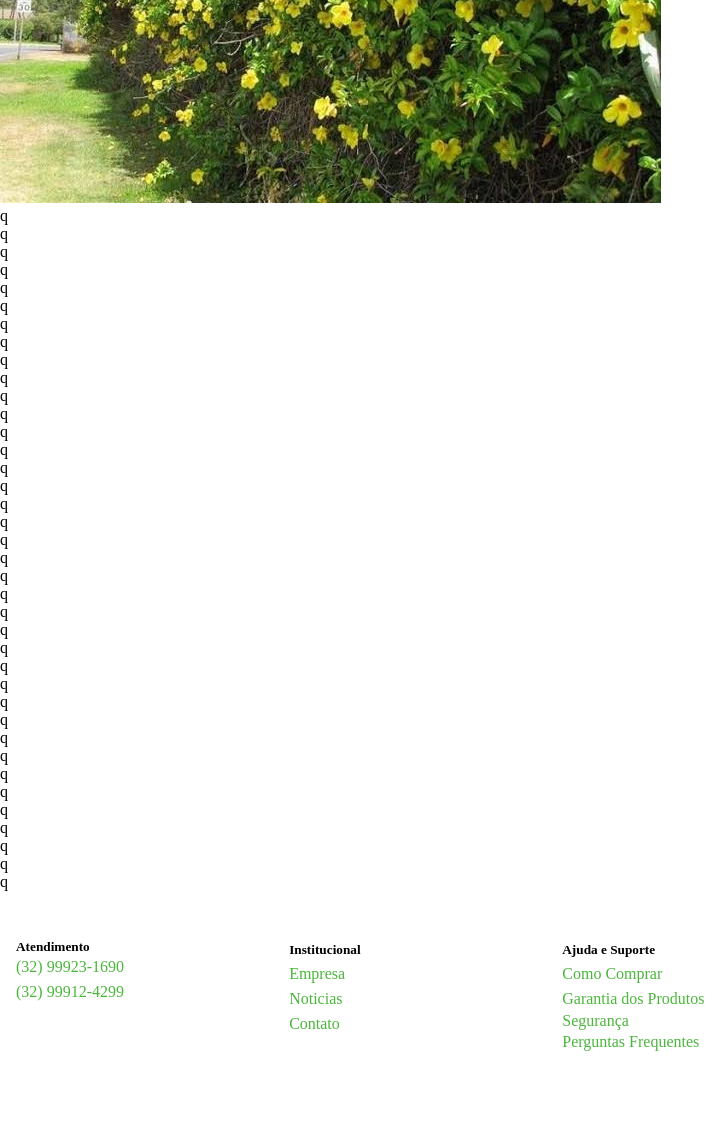
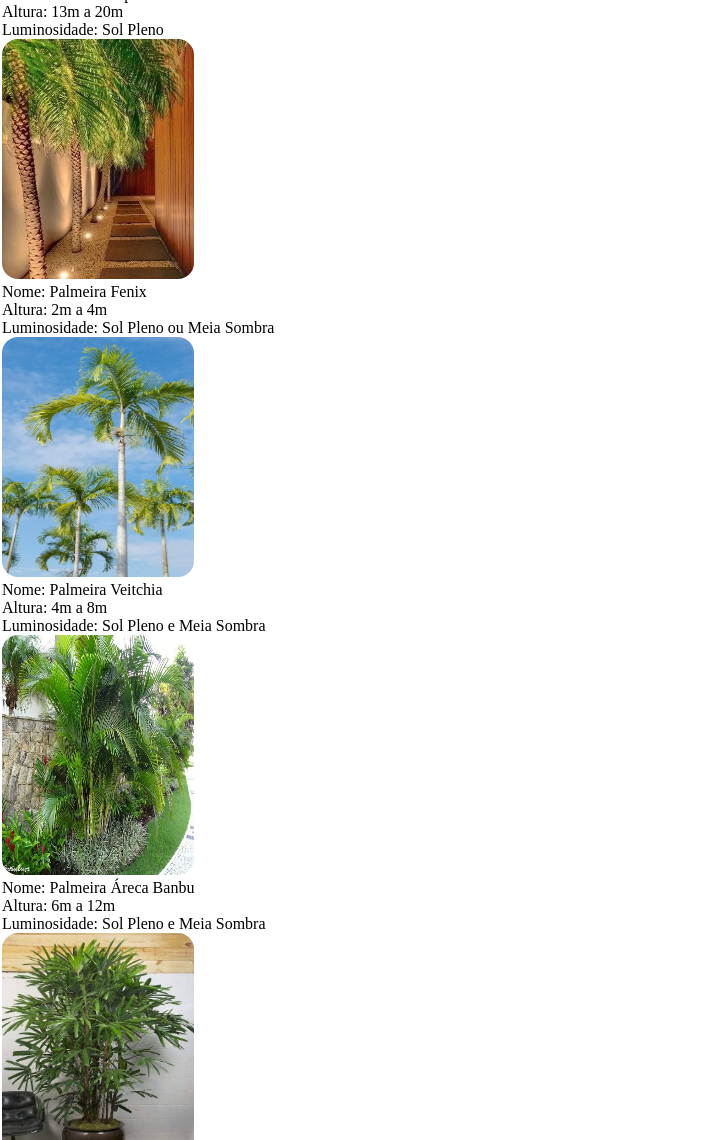
Before and after one commit to thuliopv360/enioplantas, a plain HTML site: page index.html in a window 1280 px wide. Shown: the part 512-1652 px from the top of the page, without its empty margins (0-724 px from the left). Before the commit the page ends 1616 px from the top, so only its background shows below. Drawn offline with Linux system fonts and the light colour scheme.

Commit message:
database addition

```diff
--- a/assets/css/index.css
+++ b/assets/css/index.css
@@ -36,6 +36,22 @@ button#buttonHeader{
 img#imageButton{
     width: 1rem;
     height: 1rem;
+}
+
+section#display{
+    display: flex;
+    flex-wrap: wrap;
+}
+
+tr.tableDisplay{
+    display:flex;
+    flex-direction: column;
+}
+
+img.imageDisplay{
+    height:15rem;
+    width:12rem;
+    border-radius: 1rem;
 }
 
 footer#footer{
--- a/assets/js/script.js
+++ b/assets/js/script.js
@@ -0,0 +1,118 @@
+let bancoDeDados = [
+    {nome: "Rabo de Raposa", altura: "13m a 20m", luminosidade: "Sol Pleno", imagem: "../assets/imgs/plantas/rabo_de_raposa.jpg"},
+    {nome: "Palmeira Fenix", altura: "2m a 4m", luminosidade: "Sol Pleno ou Meia Sombra", imagem: "../assets/imgs/plantas/fenix.jpg"},
+    {nome: "Palmeira Veitchia", altura: "4m a 8m", luminosidade: "Sol Pleno e Meia Sombra", imagem: "../assets/imgs/plantas/veitchia.jpg"},
+    {nome: "Palmeira Áreca Banbu", altura: "6m a 12m", luminosidade: "Sol Pleno e Meia Sombra", imagem: "../assets/imgs/plantas/areca_bambu.jpg"},
+    {nome: "Palmeira Ráfia", altura: "2m a 3m", luminosidade: "Sombra ou Meia Sombra", imagem: "../assets/imgs/plantas/rafia.jpg"},
+    {nome: "Palmeira Imperial", altura: "18m a 40m", luminosidade: "Sol Pleno", imagem: "../assets/imgs/plantas/imperial.jpg"},
+    {nome: "Guaimbê", altura: "1,5m a 2m", luminosidade: "Sol Pleno e Meia Sombra", imagem: "../assets/imgs/plantas/guaimbe.jpg"},
+    {nome: "Xanadu", altura: "60cm a 90cm", luminosidade: "Sol Pleno e Meia Sombra", imagem: "../assets/imgs/plantas/xanadu.jpg"},
+    {nome: "Costela de Adão", altura: "80 cm a 1,5m", luminosidade: "Sombra e Meia Sombra", imagem: "../assets/imgs/plantas/costela_de_adao.jpg"},
+    {nome: "Filodendro Ondulado", altura: "90 cm a 1,50m", luminosidade: "Sombra e Meia Sombra", imagem: "../assets/imgs/plantas/filodrendo_ondulado.jpg"},
+    {nome: "Maranta Charuto", altura: "Até 4m", luminosidade: "Sol Pleno e Meia Sombra", imagem: "../assets/imgs/plantas/maranta_charuto.jpg"},
+    {nome: "Dracena Tricolor", altura: "Até 2m", luminosidade: "Sol Pleno e Meia Sombra", imagem: "../assets/imgs/plantas/dracena_tricolor.jpg"},
+    {nome: "Dracena Vermelha", altura: "1m a 1,5m", luminosidade: "Sol Pleno e Meia Sombra", imagem: "../assets/imgs/plantas/dracena_vermelha.jpg"},
+    {nome: "Bruxinhos", altura: "60 cm a 80 cm", luminosidade: "Sol Pleno e Meia Sombra", imagem: "../assets/imgs/plantas/bruxinho.jpg"},
+    {nome: "Kaizuka", altura: "4m a 6m", luminosidade: "Sol Pleno e Meia Sombra", imagem: "../assets/imgs/plantas/kaizuka.jpg"},
+    {nome: "Cipreste Italiano", altura: "12m a 25m", luminosidade: "Sol Pleno", imagem: "../assets/imgs/plantas/cipreste_italiano.jpg"},
+    {nome: "Moreia", altura: "50cm a 70cm", luminosidade: "Sol Pleno e Meia Sombra", imagem: "../assets/imgs/plantas/moreia.jpg"},
+    {nome: "Pleomele", altura: "1,5m a 3m", luminosidade: "Sol Pleno e Meia Sombra", imagem: "../assets/imgs/plantas/pleomele.jpg"},
+    {nome: "Ficus Lyrata", altura: "1m a 2m", luminosidade: "Sombra", imagem: "../assets/imgs/plantas/ficus_lyrata.jpg"},
+    {nome: "Croton", altura: "1,5m a 2m", luminosidade: "Sol Pleno e Meia Sombra", imagem: "../assets/imgs/plantas/croton.jpg"},
+    {nome: "Jasmim Manga", altura: "4m a 6m", luminosidade: "Sol Pleno", imagem: "../assets/imgs/plantas/jasmim_manga.jpg"},
+    {nome: "Sulpaties", altura: "60cm a 80cm", luminosidade: "Sol Pleno e Meia Sombra", imagem: "../assets/imgs/plantas/sulpaties.jpg"},
+    {nome: "Barba de Serpente", altura: "40cm", luminosidade: "Sol Pleno e Meia Sombra", imagem: "../assets/imgs/plantas/barba_de_serpente.jpg"},
+    {nome: "Dianella", altura: "30cm a 50cm", luminosidade: "Sol Pleno e Meia Sombra", imagem: "../assets/imgs/plantas/dianella.jpg"},
+    {nome: "Agapanthus", altura: "80cm a 1,2m", luminosidade: "Sol Pleno e Meia Sombra", imagem: "../assets/imgs/plantas/agapanthus.jpg"},
+    {nome: "Alpinia Vermelha", altura: "1m a 2m", luminosidade: "Sol Pleno e Meia Sombra", imagem: "../assets/imgs/plantas/alpinia_vermelha.jpg"},
+    {nome: "Espada de São Jorge", altura: "80cm a 1,2m", luminosidade: "Sol, Sombra e Meia Sombra", imagem: "../assets/imgs/plantas/espada_de_sao_jorge.jpg"},
+    {nome: "Lança de São Jorge", altura: "50cm a 1m", luminosidade: "Sombra e Meia Sombra", imagem: "../assets/imgs/plantas/lanca_de_sao_jorge.jpg"},
+    {nome: "Clusia", altura: "Até 5m", luminosidade: "Sol Pleno e Meia Sombra", imagem: "../assets/imgs/plantas/clusia.jpg"},
+    {nome: "Capim do Texas Rubro", altura: "1m a 1,2m", luminosidade: "Sol Pleno", imagem: "../assets/imgs/plantas/capim_do_texas_rubro.jpg"},
+    {nome: "Capim do Texas Verde", altura: "1m a 1,2m", luminosidade: "Sol Pleno", imagem: "../assets/imgs/plantas/capim_do_texas_verde.jpg"},
+    {nome: "Aspargo Plumoso Real", altura: "40cm a 60cm", luminosidade: "Sol Pleno e Meia Sombra", imagem: "../assets/imgs/plantas/aspargo_plumoso_real.jpg"},
+    {nome: "Aspargo Alfinete Pendente", altura: "40cm a 60cm", luminosidade: "Sombra e Meia Sombra", imagem: "../assets/imgs/plantas/aspargo_alfinete_pendente.jpg"},
+    {nome: "Arvore do Viajante", altura: "12m", luminosidade: "Sol Pleno e Meia Sombra", imagem: "../assets/imgs/plantas/arvore_do_viajante.jpg"},
+    {nome: "Iris da Praia", altura: "90cm", luminosidade: "Sol Pleno e Meia Sombra", imagem: "../assets/imgs/plantas/iris_da_praia.jpg"},
+    {nome: "Strelitzia", altura: "1,2m", luminosidade: "Sol Pleno e Meia Sombra", imagem: "../assets/imgs/plantas/strelitzia.jpg"},
+    {nome: "Podocarpus", altura: "1m a 4m", luminosidade: "Sol Pleno e Meia Sombra", imagem: "../assets/imgs/plantas/podocarpus.jpg"},
+    {nome: "Pata de Elefante", altura: "3m a 5m", luminosidade: "Sol Pleno e Meia Sombra", imagem: "../assets/imgs/plantas/pata_de_elefante.jpg"},
+    {nome: "Tamareira", altura: "20m a 30m", luminosidade: "Sol Pleno", imagem: "../assets/imgs/plantas/tamareira.jpg"},
+    {nome: "Oliveira", altura: "5m a 20m", luminosidade: "Sol Pleno", imagem: "../assets/imgs/plantas/oliveira.jpg"},
+    {nome: "Bela Da Manhã", altura: "30cm a 50cm", luminosidade: "Sol Pleno", imagem: "../assets/imgs/plantas/bela_da_manha.jpg"},
+    {nome: "Clorofito", altura: "15cm a 30cm", luminosidade: "Sol Pleno e Meia Sombra", imagem: "../assets/imgs/plantas/clorofito.jpg"},
+    {nome: "Bela Emília", altura: "30cm a 50cm", luminosidade: "Sol Pleno", imagem: "../assets/imgs/plantas/bela_emilia.jpg"},
+    {nome: "Begônia Cerosa", altura: "80cm a 1m", luminosidade: "Sol Pleno", imagem: "../assets/imgs/plantas/begonia_cerosa.jpg"},
+    {nome: "Trevo Roxo", altura: "40cm a 80cm", luminosidade: "Sombra e Meia Sombra", imagem: "../assets/imgs/plantas/trevo_roxo.jpg"},
+    {nome: "Hibisco", altura: "2m a 5m", luminosidade: "Sol Pleno", imagem: "../assets/imgs/plantas/hibisco.jpg"},
+    {nome: "Amaryllis", altura: "70cm", luminosidade: "Sombra e Meia Sombra", imagem: "../assets/imgs/plantas/amaryllis.jpg"},
+    {nome: "Camarão Amarelo", altura: "80cm a 2m", luminosidade: "Sol Pleno e Meia Sombra", imagem: "../assets/imgs/plantas/camarao_amarelo.jpg"},
+    {nome: "Rosa Do Deserto", altura: "40cm a 80cm", luminosidade: "Sol Pleno e Meia Sombra", imagem: "../assets/imgs/plantas/rosa_do_deserto.jpg"},
+    {nome: "Dracena Arborea", altura: "3m a 6m", luminosidade: "Sol Pleno", imagem: "../assets/imgs/plantas/dracena_arborea.jpg"},
+    {nome: "Tostão Pendente", altura: "80cm", luminosidade: "Sombra e Meia Sombra", imagem: "../assets/imgs/plantas/tostao_pendente.jpg"},
+    {nome: "Bromélia Imperial", altura: "1m a 1,5m", luminosidade: "Sol Pleno e Meia Sombra", imagem: "../assets/imgs/plantas/bromelia_imperial.jpg"},
+    {nome: "Dracena Baby", altura: "80cm a 4m", luminosidade: "Sol Pleno e Meia Sombra", imagem: "../assets/imgs/plantas/dracena_baby.jpg"},
+    {nome: "Trapoeraba Roxa", altura: "20cm a 35cm", luminosidade: "Sol Pleno e Meia Sombra", imagem: "../assets/imgs/plantas/trapoeraba_roxa.jpg"},
+    {nome: "Singónio", altura: "30cm a 40cm", luminosidade: "Sombra e Meia Sombra", imagem: "../assets/imgs/plantas/singonio.jpg"},
+    {nome: "Câmara Lantana", altura: "1m a 1,8m", luminosidade: "Sol Pleno", imagem: "../assets/imgs/plantas/camara_lantana.jpg"},
+    {nome: "Cyca", altura: "1,5m a 2m", luminosidade: "Sol Pleno e Meia Sombra", imagem: "../assets/imgs/plantas/cyca.jpg"},
+    {nome: "Alocasia", altura: "1m", luminosidade: "Sombra e Meia Sombra", imagem: "../assets/imgs/plantas/alocasia.jpg"},
+    {nome: "Bambú Mosso", altura: "1,5m a 4m", luminosidade: "Sombra e Meia Sombra", imagem: "../assets/imgs/plantas/bambu_mosso.jpg"},
+    {nome: "Bambú da Sorte", altura: "1,5m", luminosidade: "Sombra e Meia Sombra", imagem: "../assets/imgs/plantas/bambu_da_sorte.jpg"},
+    {nome: "Agave Palito", altura: "1,4m a 1,6m", luminosidade: "Sol Pleno", imagem: "../assets/imgs/plantas/agave_palito.jpg"},
+    {nome: "Yuca Rostrata", altura: "2m a 3m", luminosidade: "Sol Pleno e Meia Sombra", imagem: "../assets/imgs/plantas/yuca_rostrata.jpg"},
+    {nome: "", altura: "", luminosidade: "Sol Pleno ou Meia Sombra", imagem: "../assets/imgs/plantas/.jpg"},
+    {nome: "", altura: "", luminosidade: "Sol Pleno ou Meia Sombra", imagem: "../assets/imgs/plantas/.jpg"},
+    {nome: "", altura: "", luminosidade: "Sol Pleno ou Meia Sombra", imagem: "../assets/imgs/plantas/.jpg"},
+    {nome: "", altura: "", luminosidade: "Sol Pleno ou Meia Sombra", imagem: "../assets/imgs/plantas/.jpg"},
+    {nome: "", altura: "", luminosidade: "Sol Pleno ou Meia Sombra", imagem: "../assets/imgs/plantas/.jpg"},
+    {nome: "", altura: "", luminosidade: "Sol Pleno ou Meia Sombra", imagem: "../assets/imgs/plantas/.jpg"},
+    {nome: "", altura: "", luminosidade: "Sol Pleno ou Meia Sombra", imagem: "../assets/imgs/plantas/.jpg"},
+    {nome: "", altura: "", luminosidade: "Sol Pleno ou Meia Sombra", imagem: "../assets/imgs/plantas/.jpg"},
+    {nome: "", altura: "", luminosidade: "Sol Pleno ou Meia Sombra", imagem: "../assets/imgs/plantas/.jpg"},
+    {nome: "", altura: "", luminosidade: "Sol Pleno ou Meia Sombra", imagem: "../assets/imgs/plantas/.jpg"},
+    {nome: "", altura: "", luminosidade: "Sol Pleno ou Meia Sombra", imagem: "../assets/imgs/plantas/.jpg"},
+    {nome: "", altura: "", luminosidade: "Sol Pleno ou Meia Sombra", imagem: "../assets/imgs/plantas/.jpg"},
+    {nome: "", altura: "", luminosidade: "Sol Pleno ou Meia Sombra", imagem: "../assets/imgs/plantas/.jpg"},
+    {nome: "", altura: "", luminosidade: "Sol Pleno ou Meia Sombra", imagem: "../assets/imgs/plantas/.jpg"},
+    {nome: "", altura: "", luminosidade: "Sol Pleno ou Meia Sombra", imagem: "../assets/imgs/plantas/.jpg"},
+    {nome: "", altura: "", luminosidade: "Sol Pleno ou Meia Sombra", imagem: "../assets/imgs/plantas/.jpg"},
+    {nome: "", altura: "", luminosidade: "Sol Pleno ou Meia Sombra", imagem: "../assets/imgs/plantas/.jpg"},
+    {nome: "", altura: "", luminosidade: "Sol Pleno ou Meia Sombra", imagem: "../assets/imgs/plantas/.jpg"},
+    {nome: "", altura: "", luminosidade: "Sol Pleno ou Meia Sombra", imagem: "../assets/imgs/plantas/.jpg"},
+    {nome: "", altura: "", luminosidade: "Sol Pleno ou Meia Sombra", imagem: "../assets/imgs/plantas/.jpg"},
+    {nome: "", altura: "", luminosidade: "Sol Pleno ou Meia Sombra", imagem: "../assets/imgs/plantas/.jpg"},
+    {nome: "", altura: "", luminosidade: "Sol Pleno ou Meia Sombra", imagem: "../assets/imgs/plantas/.jpg"},
+    {nome: "", altura: "", luminosidade: "Sol Pleno ou Meia Sombra", imagem: "../assets/imgs/plantas/.jpg"},
+    {nome: "", altura: "", luminosidade: "Sol Pleno ou Meia Sombra", imagem: "../assets/imgs/plantas/.jpg"},
+    {nome: "", altura: "", luminosidade: "Sol Pleno ou Meia Sombra", imagem: "../assets/imgs/plantas/.jpg"},
+    {nome: "", altura: "", luminosidade: "Sol Pleno ou Meia Sombra", imagem: "../assets/imgs/plantas/.jpg"},
+    {nome: "", altura: "", luminosidade: "Sol Pleno ou Meia Sombra", imagem: "../assets/imgs/plantas/.jpg"},
+    {nome: "", altura: "", luminosidade: "Sol Pleno ou Meia Sombra", imagem: "../assets/imgs/plantas/.jpg"},
+    {nome: "", altura: "", luminosidade: "Sol Pleno ou Meia Sombra", imagem: "../assets/imgs/plantas/.jpg"},
+    {nome: "", altura: "", luminosidade: "Sol Pleno ou Meia Sombra", imagem: "../assets/imgs/plantas/.jpg"},
+    {nome: "", altura: "", luminosidade: "Sol Pleno ou Meia Sombra", imagem: "../assets/imgs/plantas/.jpg"},
+    {nome: "", altura: "", luminosidade: "Sol Pleno ou Meia Sombra", imagem: "../assets/imgs/plantas/.jpg"},
+    {nome: "", altura: "", luminosidade: "Sol Pleno ou Meia Sombra", imagem: "../assets/imgs/plantas/.jpg"},
+    {nome: "", altura: "", luminosidade: "Sol Pleno ou Meia Sombra", imagem: "../assets/imgs/plantas/.jpg"},
+    {nome: "", altura: "", luminosidade: "Sol Pleno ou Meia Sombra", imagem: "../assets/imgs/plantas/.jpg"},
+    {nome: "", altura: "", luminosidade: "Sol Pleno ou Meia Sombra", imagem: "../assets/imgs/plantas/.jpg"},
+    {nome: "", altura: "", luminosidade: "Sol Pleno ou Meia Sombra", imagem: "../assets/imgs/plantas/.jpg"}
+];
+
+function carregarDados() {
+    let tabela = document.getElementById("tabela-dados");
+    tabela.innerHTML = "";
+    bancoDeDados.forEach((item) => {
+        let linha = `<tr class="tableDisplay">
+            <td><img src="${item.imagem}" alt="${item.nome}" class="imageDisplay"></td>
+            <td class="nameDisplay">Nome: ${item.nome}</td>
+            <td class="heightDisplay">Altura: ${item.altura}</td>
+            <td class="luminosityDisplay">Luminosidade: ${item.luminosidade}</td>
+        </tr>`;
+        tabela.innerHTML += linha;
+    });
+
+}
+
+window.onload = carregarDados;
--- a/index.html
+++ b/index.html
@@ -18,47 +18,9 @@
     </header>
 
     <section id="display">
-        <div class="divDisplay">
-            <img src="/assets/imgs/plantas/alamanda.jpg" alt="">
-        </div>
-        <div class="divDisplay">q</div>
-        <div class="divDisplay">q</div>
-        <div class="divDisplay">q</div>
-        <div class="divDisplay">q</div>
-        <div class="divDisplay">q</div>
-        <div class="divDisplay">q</div>
-        <div class="divDisplay">q</div>
-        <div class="divDisplay">q</div>
-        <div class="divDisplay">q</div>
-        <div class="divDisplay">q</div>
-        <div class="divDisplay">q</div>
-        <div class="divDisplay">q</div>
-        <div class="divDisplay">q</div>
-        <div class="divDisplay">q</div>
-        <div class="divDisplay">q</div>
-        <div class="divDisplay">q</div>
-        <div class="divDisplay">q</div>
-        <div class="divDisplay">q</div>
-        <div class="divDisplay">q</div>
-        <div class="divDisplay">q</div>
-        <div class="divDisplay">q</div>
-        <div class="divDisplay">q</div>
-        <div class="divDisplay">q</div>
-        <div class="divDisplay">q</div>
-        <div class="divDisplay">q</div>
-        <div class="divDisplay">q</div>
-        <div class="divDisplay">q</div>
-        <div class="divDisplay">q</div>
-        <div class="divDisplay">q</div>
-        <div class="divDisplay">q</div>
-        <div class="divDisplay">q</div>
-        <div class="divDisplay">q</div>
-        <div class="divDisplay">q</div>
-        <div class="divDisplay">q</div>
-        <div class="divDisplay">q</div>
-        <div class="divDisplay">q</div>
-        <div class="divDisplay">q</div>
-        <div class="divDisplay">q</div>
+        <table>
+            <tbody id="tabela-dados"></tbody>
+        </table>
     </section>
 
     <footer id="footer">
```
Also changed, not shown: assets/imgs/plantas/capim_do_texas_rubro.jpg (renamed from assets/imgs/plantas/carpim_do_texas_rubro.jpg).
